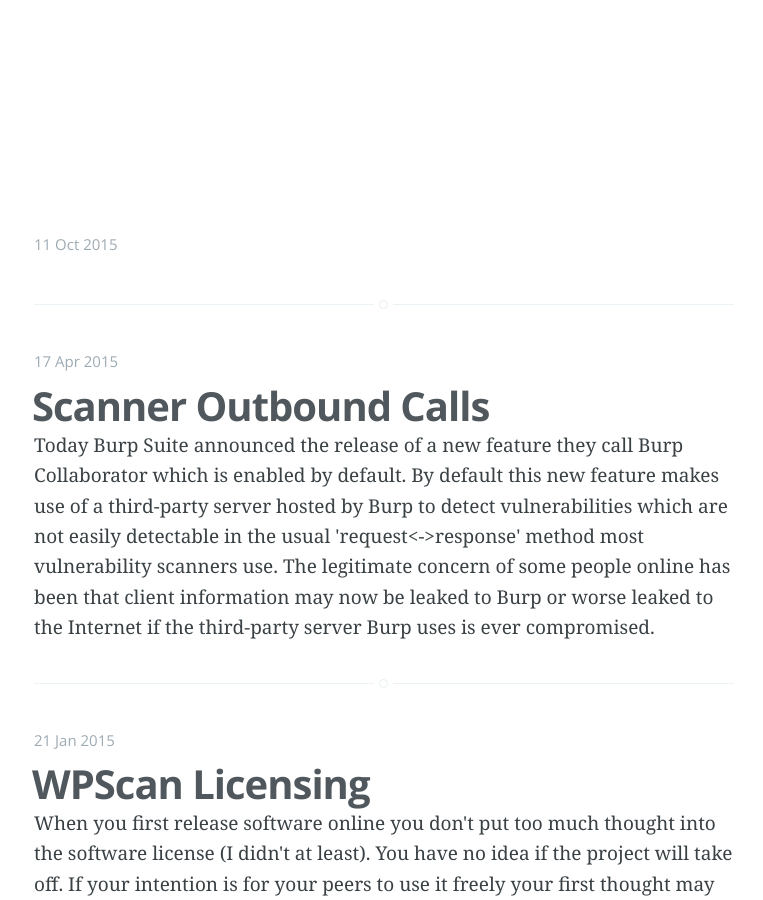
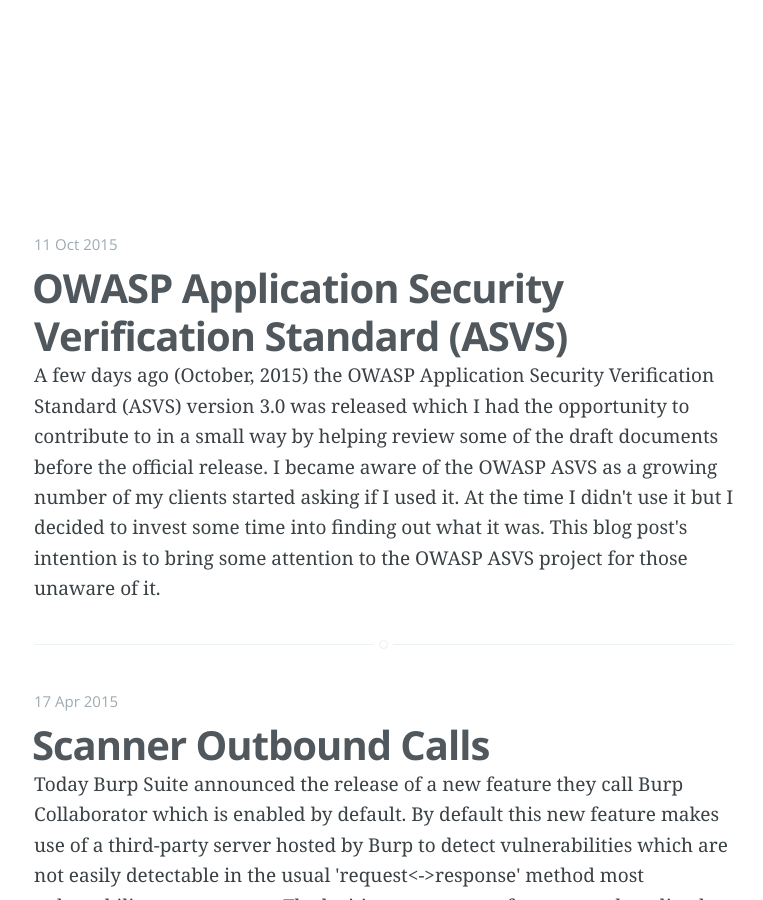
Before and after one commit to ethicalhack3r/ethicalhack3r.github.io, a Jekyll site: the page built from index.html, in a window 1280 px wide and 900 px high, scrolled down 362 px. Shown: the whole window, without its empty margins (256-1019 px from the left). Built offline with Jekyll 4.4.1, drawn with Linux system fonts in a browser that asks for light colours; Markdown is read by kramdown in place of the engine named in the settings; the list of posts is cut into pages by our own code.

Commit message:
Update 2015-10-11-owasp-asvs.markdown

```diff
--- a/_posts/2015-10-11-owasp-asvs.markdown
+++ b/_posts/2015-10-11-owasp-asvs.markdown
@@ -3,9 +3,7 @@
 status: publish
 published: true
 title: OWASP Application Security Verification Standard (ASVS)
-excerpt: "A few days ago (October, 2015) the OWASP Application Security Verification Standard (ASVS) version 3.0 was released which I had the opportunity to contribute to in a small way by helping review some of the draft documents before the official release."
-/r/n/r/n
-"I became aware of the OWASP ASVS as a growing number of my clients started asking if I used it. At the time I didn't use it but I decided to invest some time into finding out what it was. This blog post's intention is to bring some attention to the OWASP ASVS project for those unaware of it."
+excerpt: "A few days ago (October, 2015) the OWASP Application Security Verification Standard (ASVS) version 3.0 was released which I had the opportunity to contribute to in a small way by helping review some of the draft documents before the official release. I became aware of the OWASP ASVS as a growing number of my clients started asking if I used it. At the time I didn't use it but I decided to invest some time into finding out what it was. This blog post's intention is to bring some attention to the OWASP ASVS project for those unaware of it."
 ---
 
 A few days ago (October, 2015) the [OWASP Application Security Verification Standard (ASVS)](https://www.owasp.org/index.php/Category:OWASP_Application_Security_Verification_Standard_Project) version 3.0 was released which I had the opportunity to contribute to in a small way by helping review some of the draft documents before the official release.
```
